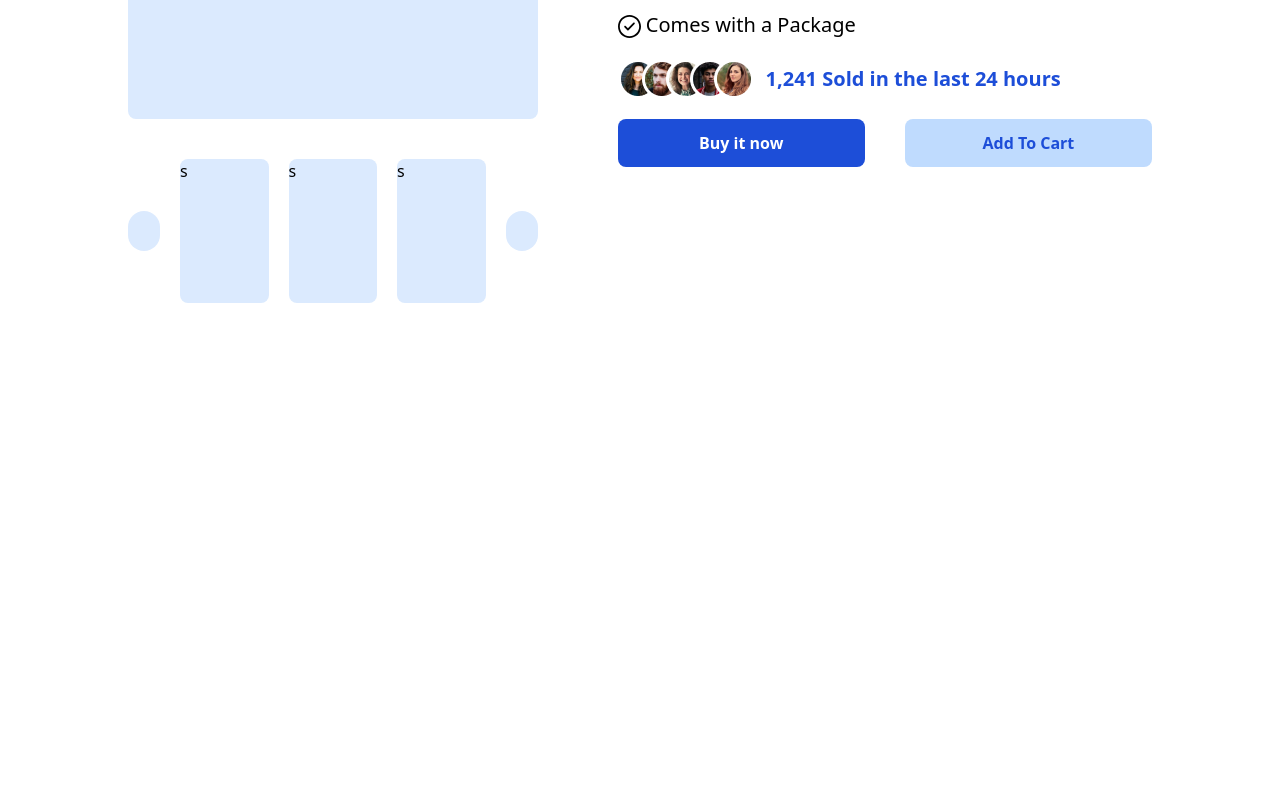
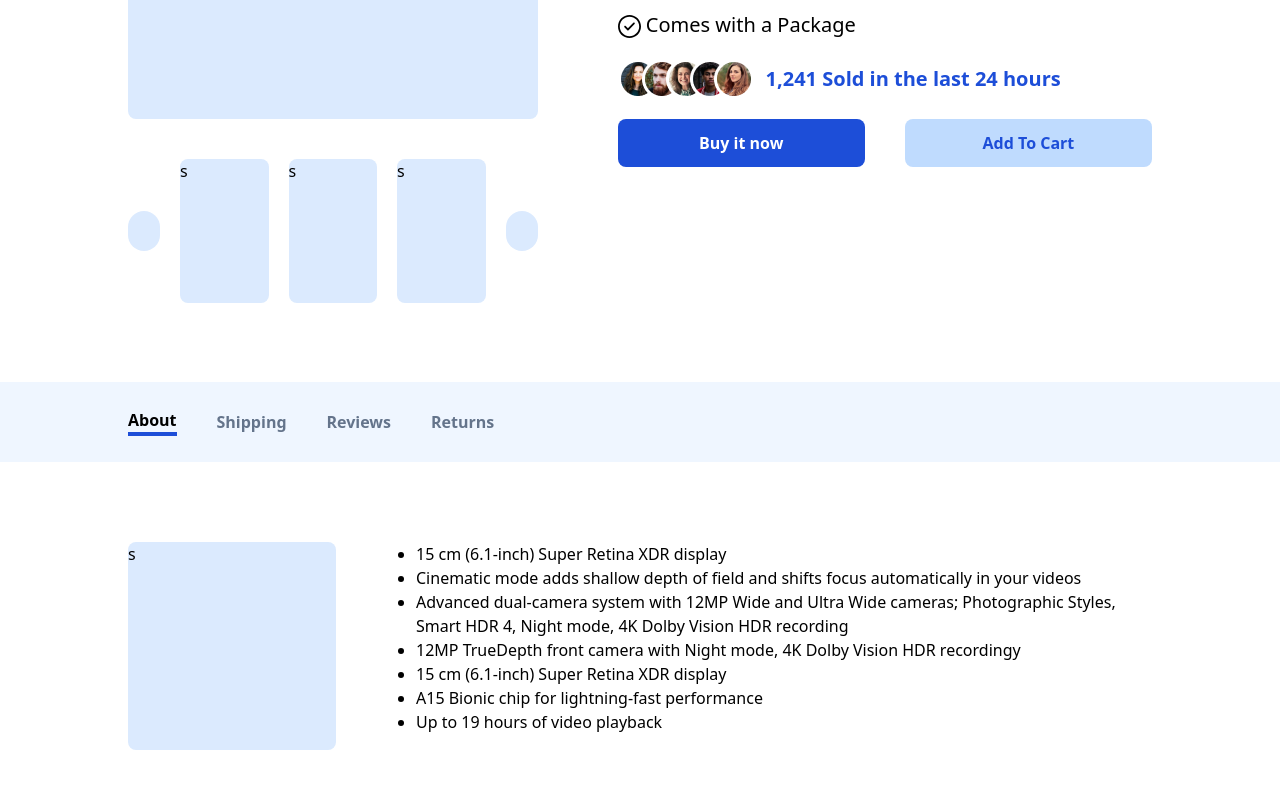
Before and after one commit to akifz21/react-task, a React (Create React App) app: page / in a window 1280 px wide. Shown: the part 498-1286 px from the top of the page. Built offline with nearby package versions, Linux system fonts and the light colour scheme; no server answers; some icons are missing.

Commit message:
Product description seciton

```diff
--- a/src/pages/product/Product.js
+++ b/src/pages/product/Product.js
@@ -2,7 +2,7 @@
 import { useParams } from 'react-router-dom'
 import ProductPageHeader from '../../components/ProductPageHeader'
 import ProductSection from './sections/ProductSection'
-import AboutSection from './sections/AboutSection'
+import DescriptionSection from './sections/DescriptionSection'
 
 export default function Product() {
     const { id } = useParams()
@@ -10,7 +10,7 @@
         <>
             <ProductPageHeader />
             <ProductSection />
-            <AboutSection />
+            <DescriptionSection />
         </>
     )
 }
--- a/src/pages/product/sections/AboutSection.js
+++ /dev/null
@@ -1,8 +0,0 @@
-
-export default function AboutSection() {
-    return (
-        <div className="flex flex-col h-screen">
-
-        </div>
-    )
-}
--- /dev/null
+++ b/src/pages/product/sections/DescriptionSection.js
@@ -0,0 +1,31 @@
+
+export default function DescriptionSection() {
+    return (
+        <div className="flex flex-col gap-20 h-[75vh] py-20">
+            <div className="flex flex-row gap-10 h-20 px-32 items-center bg-blue-50">
+                <p className="font-bold border-b-4 borders border-blue-700">About</p>
+                <p className="text-slate-500 font-bold">Shipping</p>
+                <p className="text-slate-500 font-bold">Reviews</p>
+                <p className="text-slate-500 font-bold">Returns</p>
+            </div>
+            <div className="flex flex-row gap-20 px-32">
+                <div>
+                    <div className='h-52 w-52 bg-blue-100 rounded-lg'>
+                        s
+                    </div>
+                </div>
+                <div>
+                    <ul className="list-disc">
+                        <li>15 cm (6.1-inch) Super Retina XDR display</li>
+                        <li>Cinematic mode adds shallow depth of field and shifts focus automatically in your videos</li>
+                        <li>Advanced dual-camera system with 12MP Wide and Ultra Wide cameras; Photographic Styles, Smart HDR 4, Night mode, 4K Dolby Vision HDR recording</li>
+                        <li>12MP TrueDepth front camera with Night mode, 4K Dolby Vision HDR recordingy</li>
+                        <li>15 cm (6.1-inch) Super Retina XDR display</li>
+                        <li>A15 Bionic chip for lightning-fast performance</li>
+                        <li>Up to 19 hours of video playback</li>
+                    </ul>
+                </div>
+            </div>
+        </div>
+    )
+}
```
